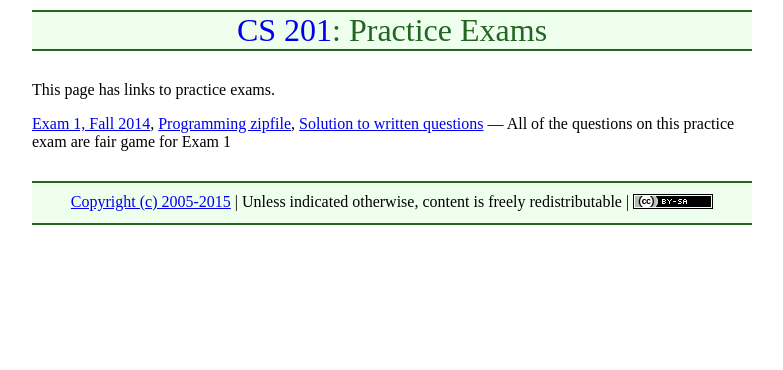
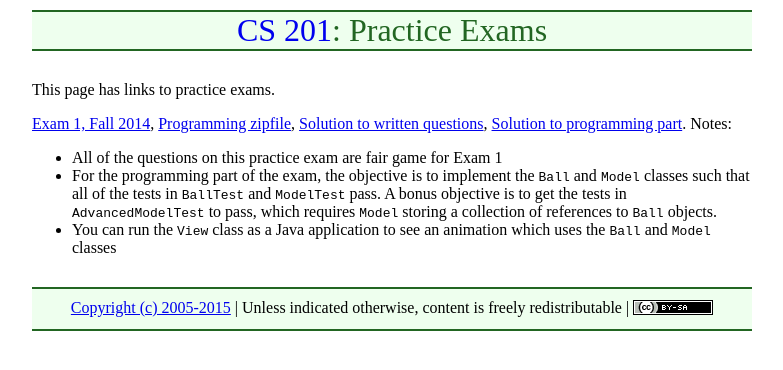
Before and after one commit to ycpcs/cs201-summer2015, a Jekyll site: the page built from practice/index.md, in a window 1280 px wide. Shown: the top 370 px of the page, without its empty margins (248-1031 px from the left). Built offline with Jekyll 4.4.1, drawn with Linux system fonts in a browser that asks for light colours; Markdown is read by kramdown in place of the engine named in the settings.

Commit message:
solution to first practice exam

```diff
--- a/practice/index.md
+++ b/practice/index.md
@@ -5,4 +5,8 @@ title: "Practice Exams"
 
 This page has links to practice exams.
 
-[Exam 1, Fall 2014](cs201-fall2014-exam1.pdf), [Programming zipfile](CS201_Exam01.zip), [Solution to written questions](cs201-fall2014-exam1-solution.pdf) &mdash; All of the questions on this practice exam are fair game for Exam 1
+[Exam 1, Fall 2014](cs201-fall2014-exam1.pdf), [Programming zipfile](CS201_Exam01.zip), [Solution to written questions](cs201-fall2014-exam1-solution.pdf), [Solution to programming part](CS201_Exam01_Solution.zip).  Notes:
+
+* All of the questions on this practice exam are fair game for Exam 1
+* For the programming part of the exam, the objective is to implement the `Ball` and `Model` classes such that all of the tests in `BallTest` and `ModelTest` pass.  A bonus objective is to get the tests in `AdvancedModelTest` to pass, which requires `Model` storing a collection of references to `Ball` objects.
+* You can run the `View` class as a Java application to see an animation which uses the `Ball` and `Model` classes
```
Also changed, not shown: index.md (+1 -0 lines), 1 other file.
